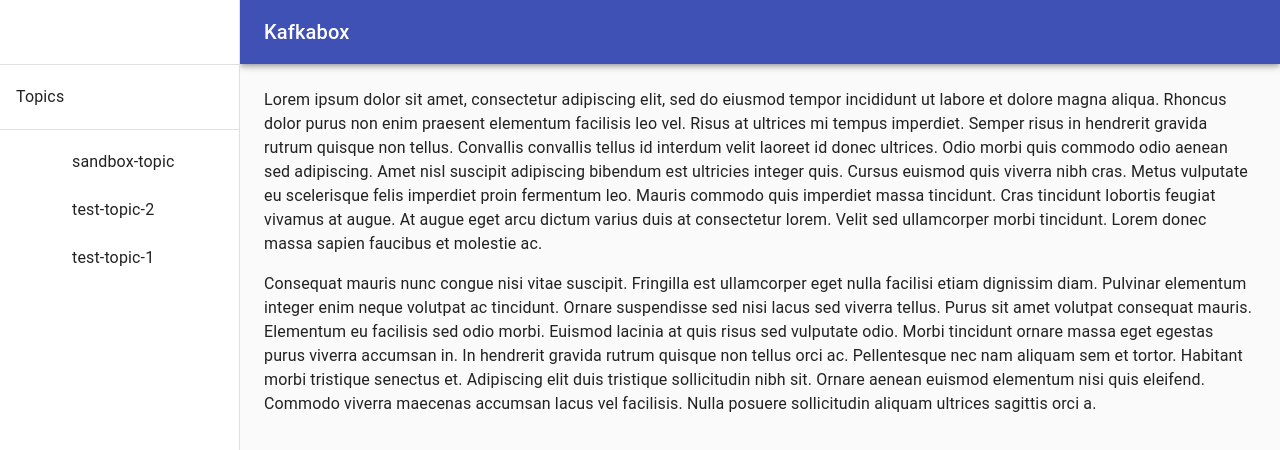
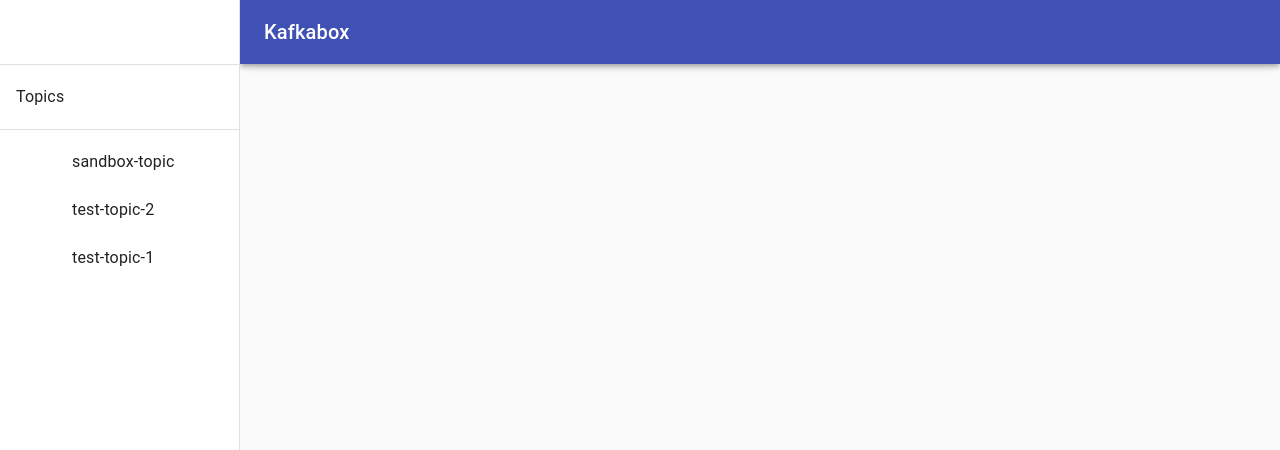
Before and after one commit to mhhussain/kafkabox, a React (Create React App) app in the folder kafka-ui/: page / in a window 1280 px wide. Shown: the top 450 px of the page. Built offline with nearby package versions, Linux system fonts and the light colour scheme.

Commit message:
side panel and messags panel interactions

```diff
--- a/kafka-ui/src/App.js
+++ b/kafka-ui/src/App.js
@@ -25,6 +25,14 @@ class App extends Component {
 
   componentDidMount() {
     this.setState({ topics: [{ topic: "sandbox-topic" }, { topic: "test-topic-2" }, { topic: "test-topic-1" }] });
+    this.setState({ messages: [
+      { topic: "sandbox-topic", partition: 0, offset: 0, value: "world1" },
+      { topic: "sandbox-topic", partition: 0, offset: 1, value: "world2" },
+      { topic: "test-topic-1", partition: 0, offset: 0, value: "world1" },
+      { topic: "test-topic-1", partition: 0, offset: 1, value: "world2" },
+      { topic: "test-topic-1", partition: 0, offset: 2, value: "world3" },
+      { topic: "test-topic-2", partition: 0, offset: 0, value: "world1" },
+    ] });
   }
 
   onSelectedTopicChange(topic) {
@@ -47,7 +55,7 @@ class App extends Component {
           onTopicChange={this.onSelectedTopicChange}
           />
 
-        <TopicContainer />
+        <TopicContainer topicName={this.state.selectedTopic} messages={this.state.messages} />
       </div>
     );
   }
--- a/kafka-ui/src/components/TopicContainer.js
+++ b/kafka-ui/src/components/TopicContainer.js
@@ -8,31 +8,12 @@ class TopicContainer extends Component {
     render() {
         return (
             <main className={this.props.classes.content}>
-              <div className={this.props.classes.toolbar}></div>
-              <Typography paragraph>
-                Lorem ipsum dolor sit amet, consectetur adipiscing elit, sed do eiusmod tempor incididunt
-                ut labore et dolore magna aliqua. Rhoncus dolor purus non enim praesent elementum
-                facilisis leo vel. Risus at ultrices mi tempus imperdiet. Semper risus in hendrerit
-                gravida rutrum quisque non tellus. Convallis convallis tellus id interdum velit laoreet id
-                donec ultrices. Odio morbi quis commodo odio aenean sed adipiscing. Amet nisl suscipit
-                adipiscing bibendum est ultricies integer quis. Cursus euismod quis viverra nibh cras.
-                Metus vulputate eu scelerisque felis imperdiet proin fermentum leo. Mauris commodo quis
-                imperdiet massa tincidunt. Cras tincidunt lobortis feugiat vivamus at augue. At augue eget
-                arcu dictum varius duis at consectetur lorem. Velit sed ullamcorper morbi tincidunt. Lorem
-                donec massa sapien faucibus et molestie ac.
-              </Typography>
-              <Typography paragraph>
-                Consequat mauris nunc congue nisi vitae suscipit. Fringilla est ullamcorper eget nulla
-                facilisi etiam dignissim diam. Pulvinar elementum integer enim neque volutpat ac
-                tincidunt. Ornare suspendisse sed nisi lacus sed viverra tellus. Purus sit amet volutpat
-                consequat mauris. Elementum eu facilisis sed odio morbi. Euismod lacinia at quis risus sed
-                vulputate odio. Morbi tincidunt ornare massa eget egestas purus viverra accumsan in. In
-                hendrerit gravida rutrum quisque non tellus orci ac. Pellentesque nec nam aliquam sem et
-                tortor. Habitant morbi tristique senectus et. Adipiscing elit duis tristique sollicitudin
-                nibh sit. Ornare aenean euismod elementum nisi quis eleifend. Commodo viverra maecenas
-                accumsan lacus vel facilisis. Nulla posuere sollicitudin aliquam ultrices sagittis orci a.
-              </Typography>
-          </main>
+                <div className={this.props.classes.toolbar}></div>
+                <Typography variant="h6">{this.props.topicName}</Typography>
+                {this.props.messages.map((m, index) => (
+                    this.props.topicName === m.topic ? <Typography key={index}>{m.value}</Typography> : null
+                ))}
+            </main>
         )
     }
 }
```
